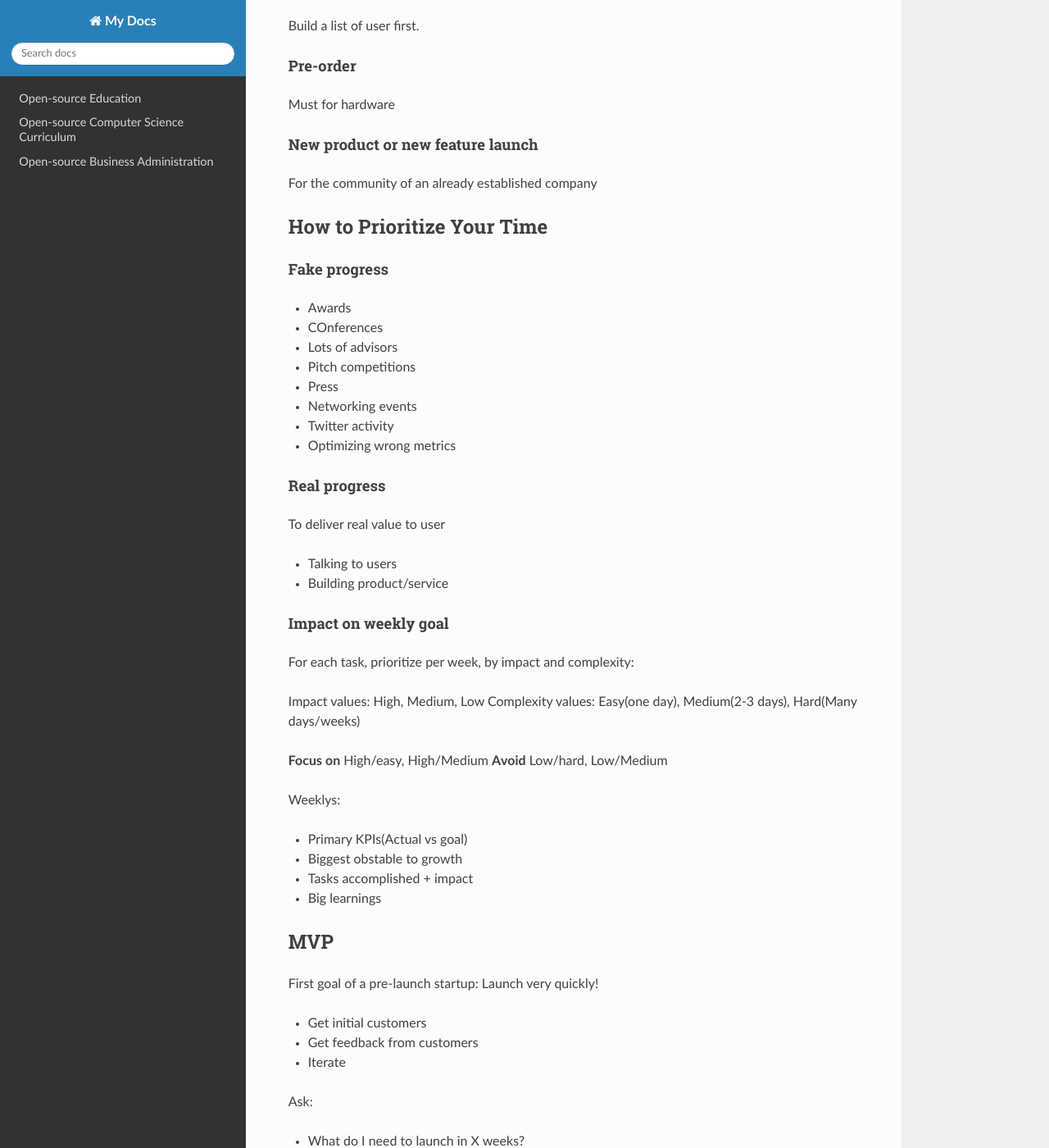
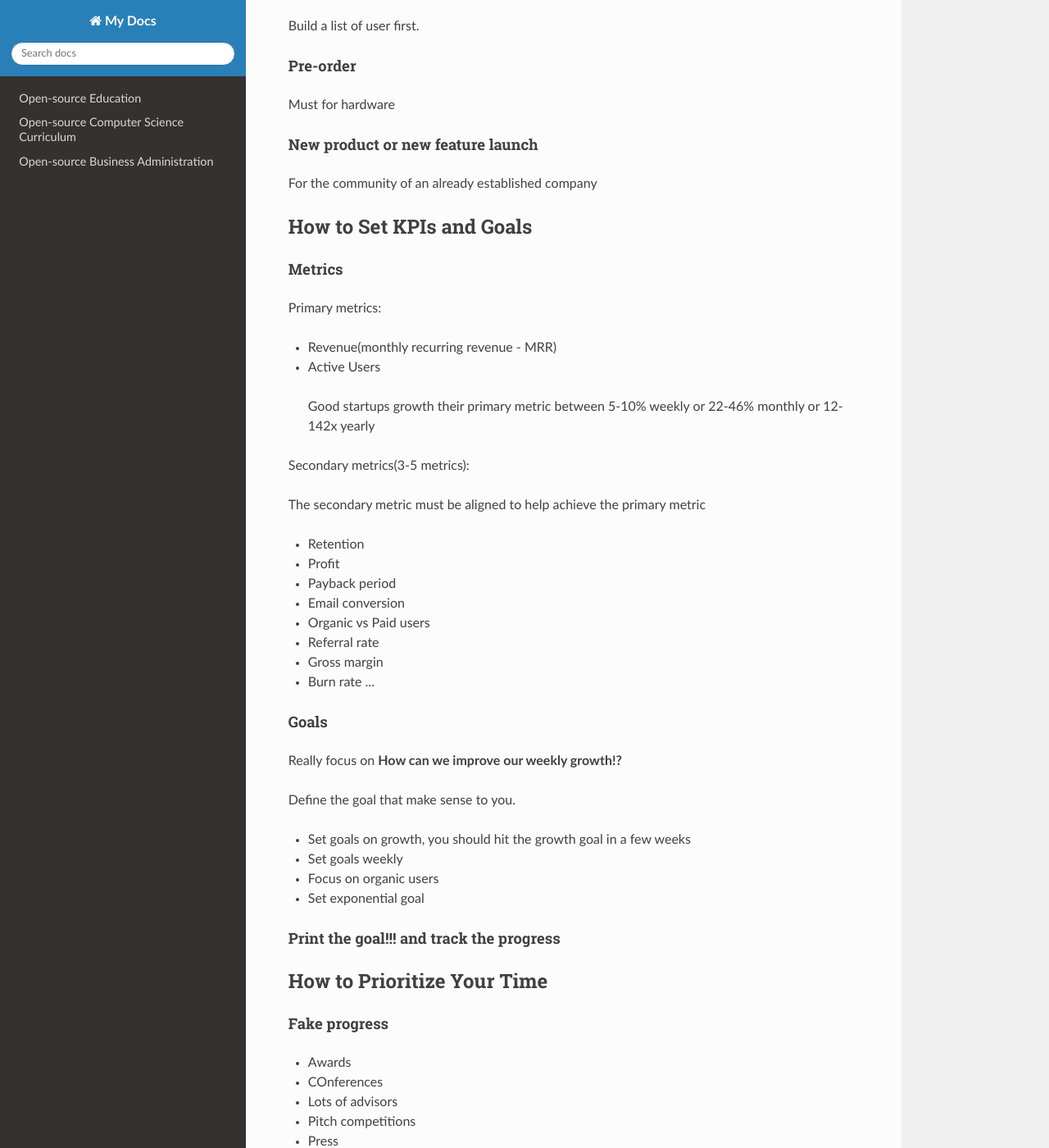
Before and after one commit to MilkyWeb/oscs, an MkDocs documentation site: the page built from docs/yc.md, in a window 1280 px wide and 1400 px high, scrolled down 1572 px. Shown: the whole window at 82% size. Built offline with MkDocs 1.6.1, drawn with Linux system fonts in a browser that asks for light colours; nearby versions of some CDN libraries.

Commit message:
added metrics stuff to YC

```diff
--- a/docs/yc.md
+++ b/docs/yc.md
@@ -67,6 +67,44 @@ Must for hardware
 
 For the community  of an already established company
 
+## How to Set KPIs and Goals
+
+#### Metrics
+
+Primary metrics:
+
+- Revenue(monthly recurring revenue - MRR)
+- Active Users
+
+> Good startups growth their primary metric between 5-10% weekly or 22-46% monthly or 12-142x yearly
+
+Secondary metrics(3-5 metrics):
+
+The secondary metric must be aligned to help achieve the primary metric
+
+- Retention
+- Profit
+- Payback period
+- Email conversion
+- Organic vs Paid users
+- Referral rate
+- Gross margin
+- Burn rate
+...
+
+#### Goals
+
+Really focus on **How can we improve our weekly growth!?**
+
+Define the goal that make sense to you.
+
+- Set goals on growth, you should hit the growth goal in a few weeks
+- Set goals weekly
+- Focus on organic users
+- Set exponential goal
+
+#### Print the goal!!! and track the progress
+
 ## How to Prioritize Your Time
 
 #### Fake progress
```
